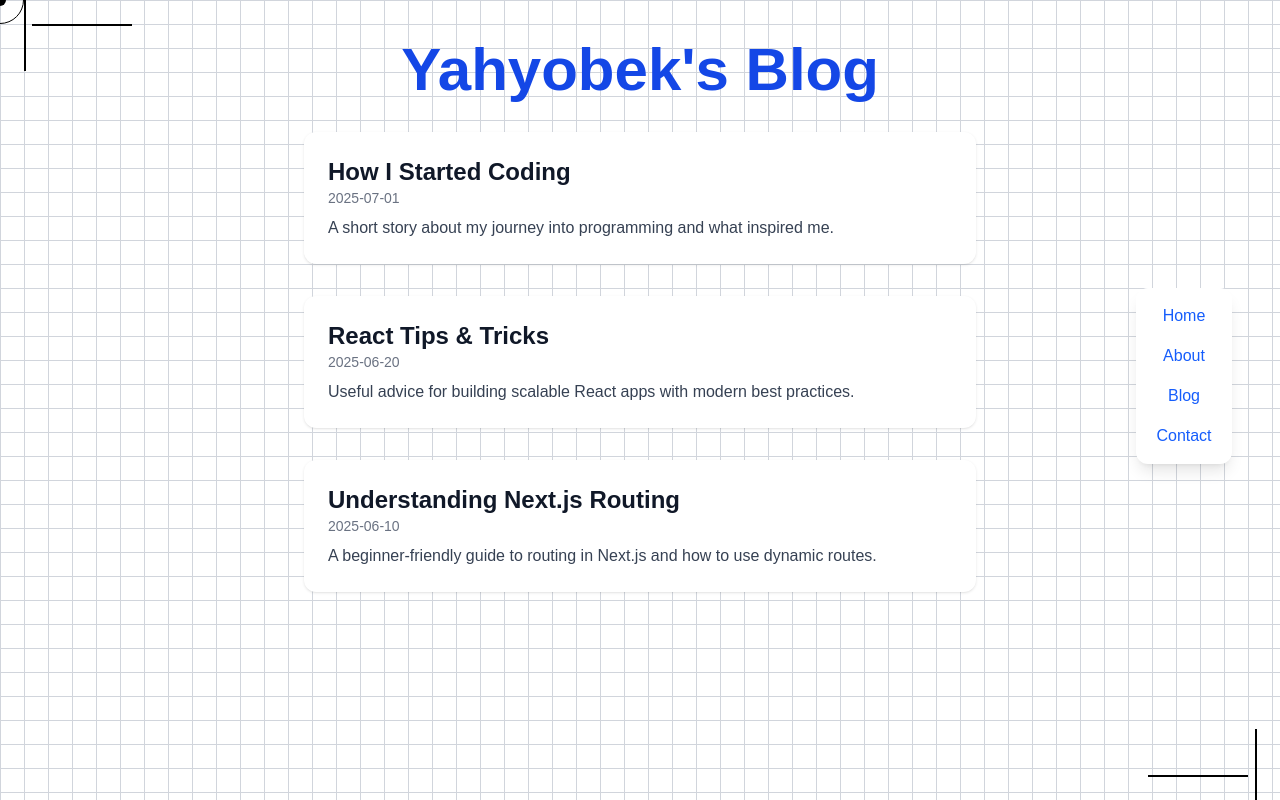
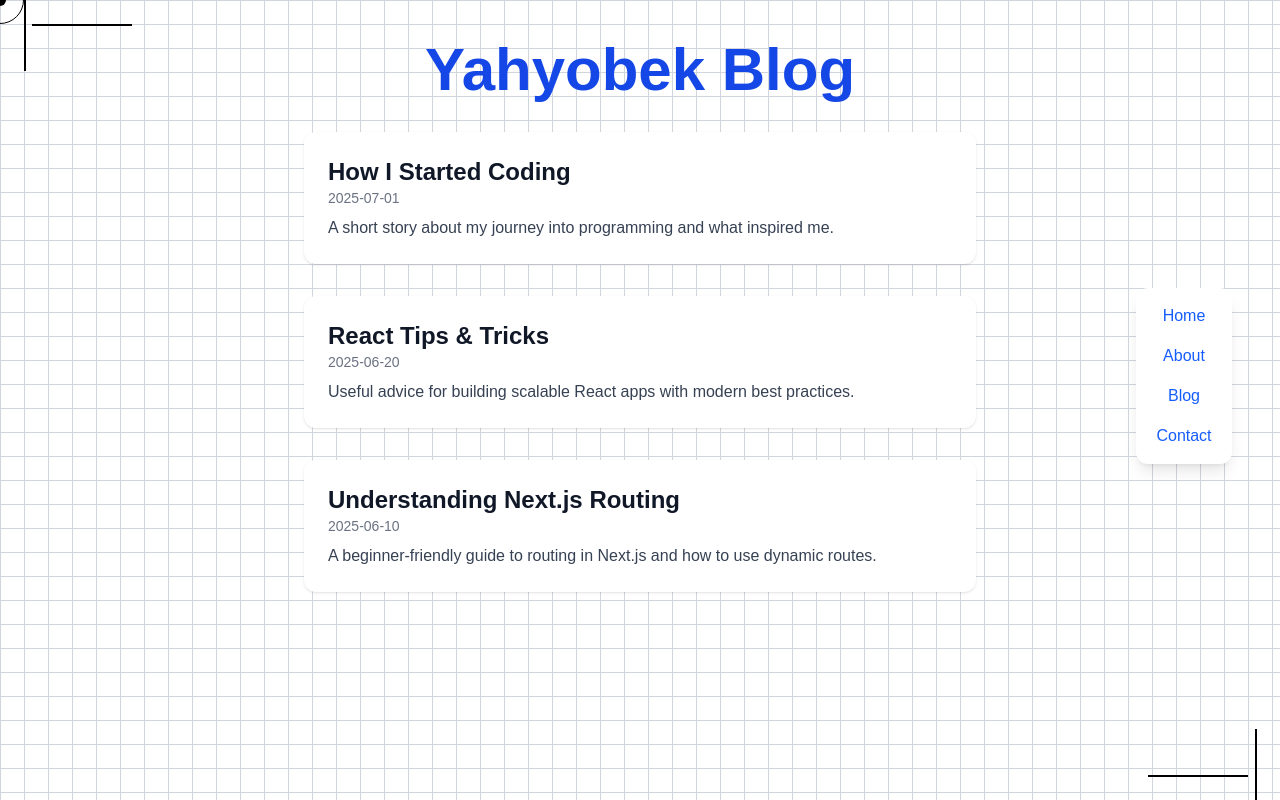
Before and after one commit to Yahyobek-12/yahyo.blog, a Next.js app: page /blog in a window 1280 px wide. Built offline with nearby package versions, Linux system fonts and the light colour scheme.

Commit message:
added some changes

```diff
--- a/src/app/blog/page.tsx
+++ b/src/app/blog/page.tsx
@@ -24,7 +24,7 @@ const posts = [
 const Page = () => {
   return (
     <div className='w-full min-h-screen flex flex-col items-center py-10 px-4 '>
-      <h1 className='font-bold text-6xl mb-8 text-blue-700'>Yahyobek's Blog</h1>
+      <h1 className='font-bold text-6xl mb-8 text-blue-700'>Yahyobek Blog</h1>
       <div className='max-w-2xl w-full space-y-8'>
         {posts.map((post) => (
           <a
```
